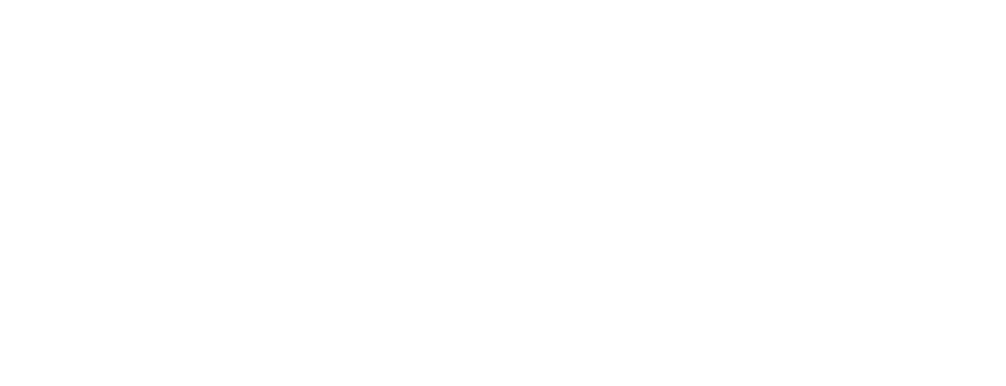
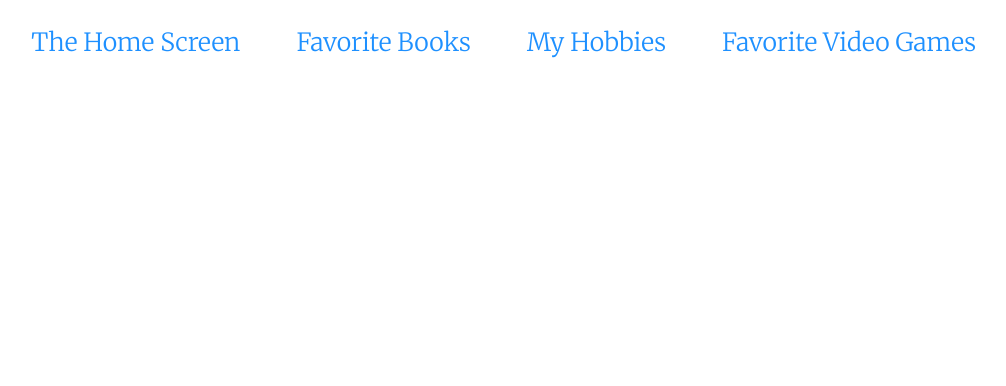
Before and after one commit to Veeram-Dugar/Project-57, a plain HTML site: page index.html in a window 1280 px wide. Shown: the top 386 px of the page, without its empty margins (249-1255 px from the left). Drawn offline with Linux system fonts and the light colour scheme.

Commit message:
Add files via upload

```diff
--- a/index.html
+++ b/index.html
@@ -3,12 +3,29 @@
 <head>
     <title>My Favorite</title>
     <link href="style.css" rel="stylesheet">
+    <link rel="preconnect" href="https://fonts.googleapis.com">
+<link rel="preconnect" href="https://fonts.gstatic.com" crossorigin>
+<link href="https://fonts.googleapis.com/css2?family=Merriweather:wght@300&display=swap" rel="stylesheet">
 </head>
 
 <body>
+    <ul class="Menuu">
+        <li class="linkz">
+            The Home Screen
+        </li>
+        <li class="linkz">
+            Favorite Books
+        </li>
+        <li class="linkz">
+            My Hobbies
+        </li>
+        <li class="linkz">
+           Favorite Video Games
+        </li>
+    </ul>
     <section id="introduction">
         <div class="BRUH">
-        <img src="https://m.media-amazon.com/images/S/aplus-media/vc/0d827e45-46e8-417b-a80e-bad7c74ed293.__CR0,0,970,300_PT0_SX970_V1___.jpg">
+            <img src="https://m.media-amazon.com/images/S/aplus-media/vc/0d827e45-46e8-417b-a80e-bad7c74ed293.__CR0,0,970,300_PT0_SX970_V1___.jpg">
 
             <h1>My Favorite Hobby is</h1><br>
             <h2>Reading Books</h2>
--- a/style.css
+++ b/style.css
@@ -1,6 +1,7 @@
 body{
     text-align:center;
     padding-top:400px;
+    font-family: 'Merriweather', serif;
 }
 #introduction{
     position:aboslute;
@@ -14,3 +15,19 @@ body{
     max-width:500px;
     text-align:center;
 }
+.Menuu{
+    position:absolute;
+    top:10px;
+    right:30px;
+    list-style:none;
+    cursor:pointer;
+}
+.linkz{
+    display:inline;
+    padding:25px;
+    color:dodgerblue;
+    font-size:25px
+}
+.linkz:hover{
+    background-color:turquoise;
+}
```
